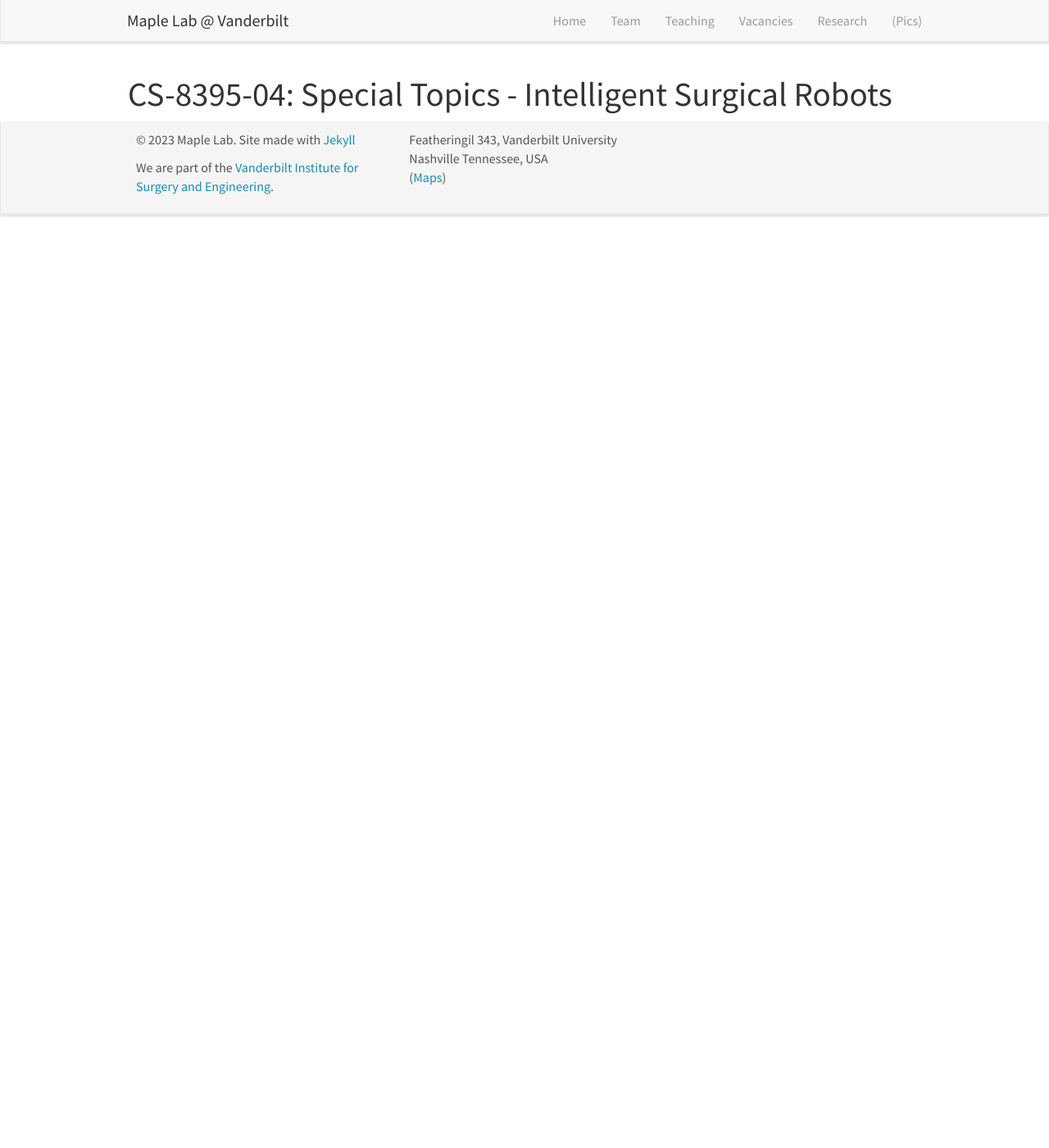
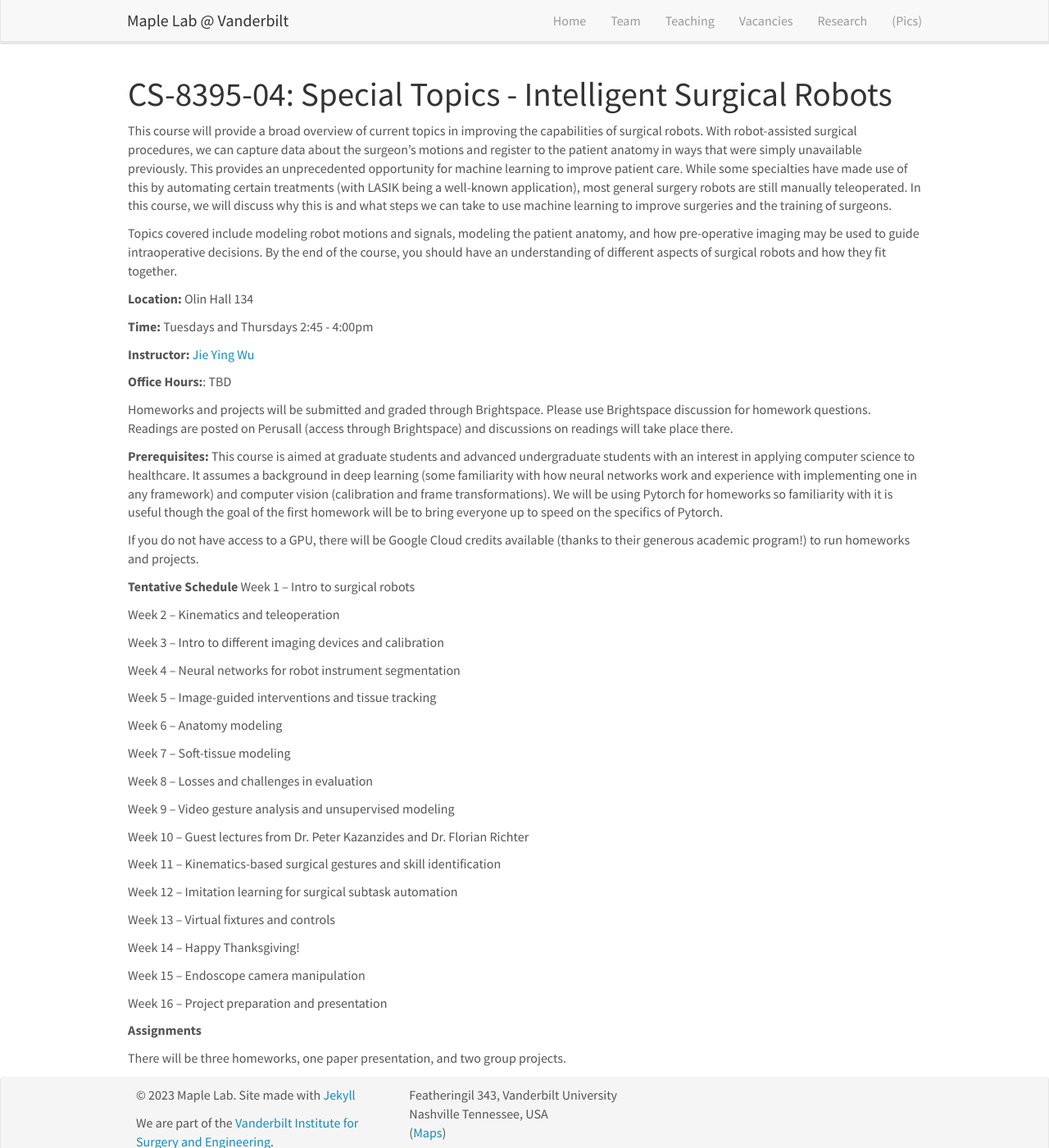
Before and after one commit to vu-maple-lab/vu-maple-lab.github.io, a Jekyll site: the page built from _pages/teaching.md, in a window 1280 px wide and 1400 px high. Shown: the whole window at 82% size. Built offline with Jekyll 4.4.1, drawn with Linux system fonts in a browser that asks for light colours; nearby versions of some CDN libraries.

Commit message:
added teaching info

```diff
--- a/_pages/teaching.md
+++ b/_pages/teaching.md
@@ -6,3 +6,58 @@ permalink: /teaching/
 ---
 
 # CS-8395-04: Special Topics - Intelligent Surgical Robots
+
+This course will provide a broad overview of current topics in improving the capabilities of surgical robots. With robot-assisted surgical procedures, we can capture data about the surgeon’s motions and register to the patient anatomy in ways that were simply unavailable previously. This provides an unprecedented opportunity for machine learning to improve patient care. While some specialties have made use of this by automating certain treatments (with LASIK being a well-known application), most general surgery robots are still manually teleoperated. In this course, we will discuss why this is and what steps we can take to use machine learning to improve surgeries and the training of surgeons.
+
+Topics covered include modeling robot motions and signals, modeling the patient anatomy, and how pre-operative imaging may be used to guide intraoperative decisions. By the end of the course, you should have an understanding of different aspects of surgical robots and how they fit together.
+
+**Location:** Olin Hall 134
+
+**Time:** Tuesdays and Thursdays 2:45 - 4:00pm
+
+**Instructor:** [Jie Ying Wu](https://engineering.vanderbilt.edu/bio/jieying-wu/)
+
+**Office Hours:**: TBD
+
+Homeworks and projects will be submitted and graded through Brightspace. Please use Brightspace discussion for homework questions. Readings are posted on Perusall (access through Brightspace) and discussions on readings will take place there.
+
+**Prerequisites:** This course is aimed at graduate students and advanced undergraduate students with an interest in applying computer science to healthcare. It assumes a background in deep learning (some familiarity with how neural networks work and experience with implementing one in any framework) and computer vision (calibration and frame transformations). We will be using Pytorch for homeworks so familiarity with it is useful though the goal of the first homework will be to bring everyone up to speed on the specifics of Pytorch.
+
+If you do not have access to a GPU, there will be Google Cloud credits available (thanks to their generous academic program!) to run homeworks and projects.
+
+**Tentative Schedule**
+Week 1 – Intro to surgical robots
+
+Week 2 – Kinematics and teleoperation
+
+Week 3 – Intro to different imaging devices and calibration
+
+Week 4 – Neural networks for robot instrument segmentation
+
+Week 5 – Image-guided interventions and tissue tracking
+
+Week 6 – Anatomy modeling
+
+Week 7 – Soft-tissue modeling
+
+Week 8 – Losses and challenges in evaluation
+
+Week 9 – Video gesture analysis and unsupervised modeling
+
+Week 10 – Guest lectures from Dr. Peter Kazanzides and Dr. Florian Richter
+
+Week 11 – Kinematics-based surgical gestures and skill identification
+
+Week 12 – Imitation learning for surgical subtask automation
+
+Week 13 – Virtual fixtures and controls
+
+Week 14 – Happy Thanksgiving!
+
+Week 15 – Endoscope camera manipulation
+
+Week 16 – Project preparation and presentation
+
+**Assignments**
+
+There will be three homeworks, one paper presentation, and two group projects.
```
